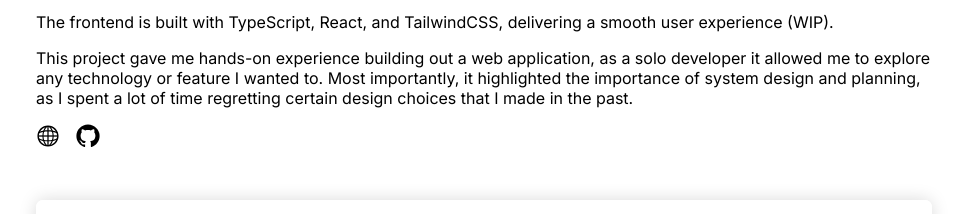
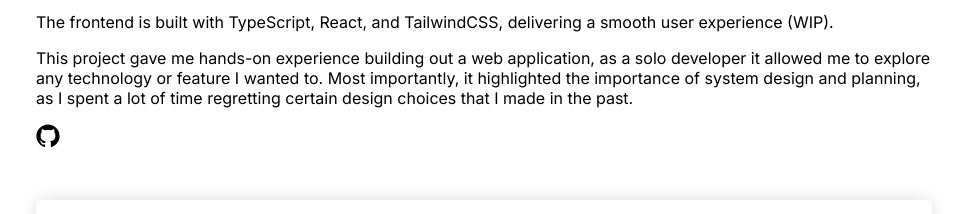
Before and after one commit to NsnGitHub/nsn-portfolio, a React (Vite) app: page / in a window 1280 px wide. Shown: the part 1520-1734 px from the top of the page, without its empty margins (156-1123 px from the left). Built offline with nearby package versions, Linux system fonts and the light colour scheme.

Commit message:
Removed readme content

```diff
--- a/src/components/App.tsx
+++ b/src/components/App.tsx
@@ -38,6 +38,7 @@ function App() {
                 "This project gave me hands-on experience building out a web application, as a solo developer it allowed me to explore any technology or feature I wanted to. Most importantly, it highlighted the importance of system design and planning, as I spent a lot of time regretting certain design choices that I made in the past.",
               ]}
               image={{ src: nsnUpdates, alt: "Test" }}
+              githubLink="https://github.com/NsnGitHub/nsn-updates-backend"
             />
           </Reveal>
 
@@ -58,6 +59,7 @@ function App() {
                 "The web interface allowed users to set custom thresholds for temperature, humidity, and soil moisture levels. Another communication thread monitored these thresholds and activated the water pump when necessary, enabling remote plant care automation.",
               ]}
               image={{ src: embeddedPlantCaretaker, alt: "Test" }}
+              githubLink=""
             />
             <Project
               title="Autonomous Driving Jetson Nano"
@@ -70,6 +72,7 @@ function App() {
                 "The end result was a robot able to navigate a circuit while stopping at every stop sign, and I received 95% in the course.",
               ]}
               image={{ src: autonomousDrivingJetsonNano, alt: "Test" }}
+              githubLink=""
             />
           </Carousel>
         </div>
--- a/src/components/Project.tsx
+++ b/src/components/Project.tsx
@@ -11,9 +11,10 @@ type ProjectProps = {
   techStackList: string[];
   description: string[];
   image: ImageDetails | null;
+  githubLink: string;
 };
 
-export default function Project({ title, techStackList, description, image }: ProjectProps) {
+export default function Project({ title, techStackList, description, image, githubLink }: ProjectProps) {
   return (
     <>
       <div className="project">
@@ -29,7 +30,7 @@ export default function Project({ title, techStackList, description, image }: Pr
               <p>{string}</p>
             ))}
           </div>
-          <ProjectActions />
+          <ProjectActions link={githubLink} />
         </div>
         {image != null ? (
           <div className="project__img">
--- a/src/components/ProjectActions.tsx
+++ b/src/components/ProjectActions.tsx
@@ -1,14 +1,24 @@
-import { GitHubLogoIcon, GlobeIcon } from "@radix-ui/react-icons";
+import { GitHubLogoIcon } from "@radix-ui/react-icons";
 import "../styles/ProjectActions.css";
 
-export default function ProjectActions() {
+type ProjectActionProps = {
+  link: string;
+};
+
+export default function ProjectActions({ link }: ProjectActionProps) {
   return (
     <ul className="project-actions">
+      {/* <li>
+        <GlobeIcon height="1.5rem" width="1.5rem" />
+      </li> */}
       <li>
-        <GlobeIcon height="1.5rem" width="1.5rem" />
-      </li>
-      <li>
-        <GitHubLogoIcon height="1.5rem" width="1.5rem" />
+        {link === "" ? (
+          <></>
+        ) : (
+          <a href={link} target="_blank">
+            <GitHubLogoIcon height="1.5rem" width="1.5rem" />
+          </a>
+        )}
       </li>
     </ul>
   );
```
Also changed, not shown: 1 other file (tests, documents, lock files or other folders).
